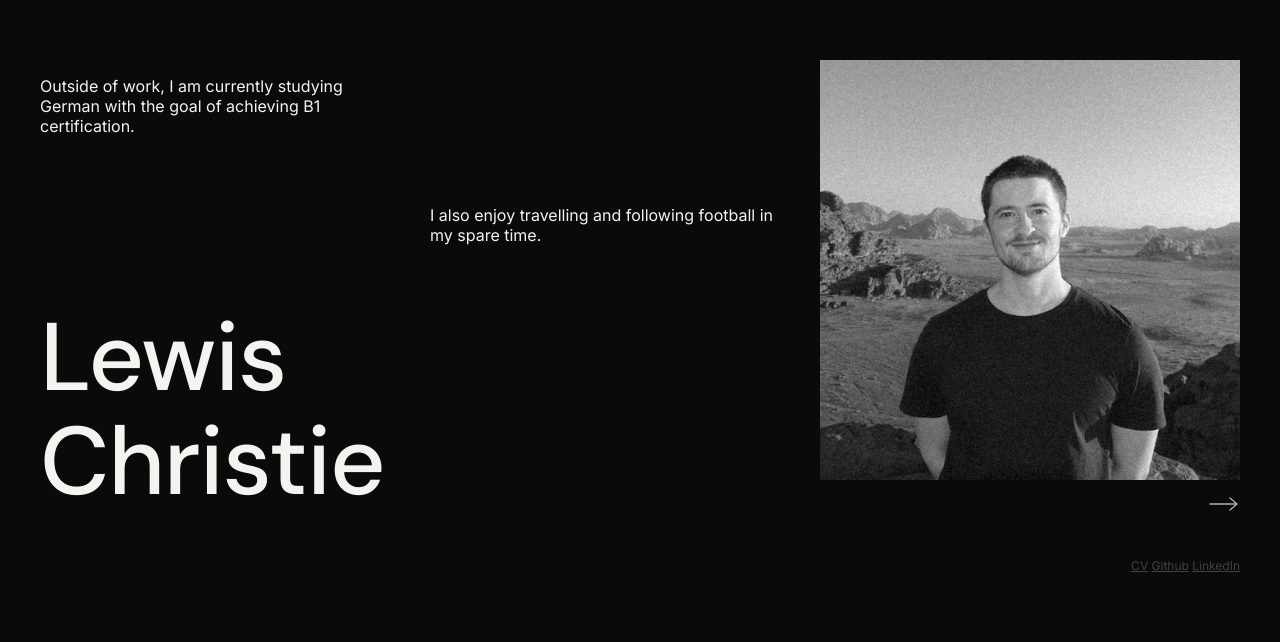
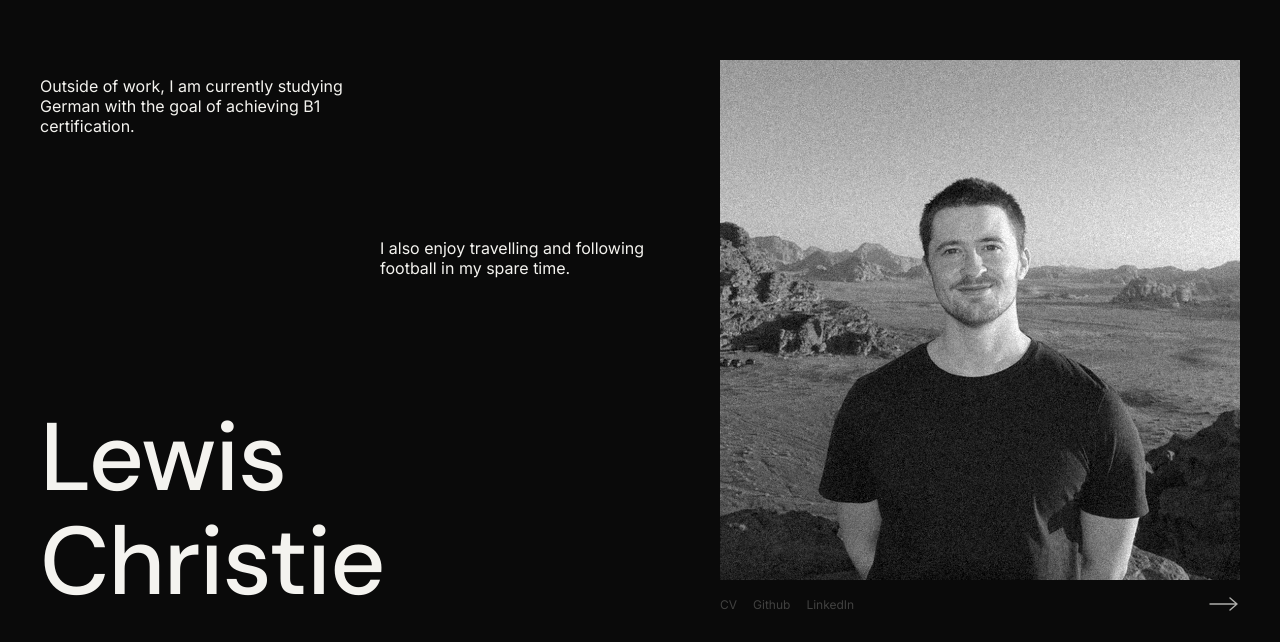
Before and after one commit to Vanilla487/portfolio, a plain HTML site: page index.html in a window 1280 px wide. Shown: the part 2810-3452 px from the top of the page. Before the commit the page ends 3399 px from the top, so only its background shows below. Drawn offline with Linux system fonts and the light colour scheme.

Commit message:
Move links beside the gallery arrow and enlarge the photo
CV, Github and LinkedIn now sit under the photo on the left, in line
with the next-photo arrow, replacing the footer. The photo column grows
from 420px to 520px.

Co-Authored-By: Claude Opus 5.5 <noreply@anthropic.com>
Claude-Session: https://claude.ai/code/session_01MExicr1FLKRb3Q75JYoS2Y

```diff
--- a/index.html
+++ b/index.html
@@ -197,6 +197,11 @@
         </div>
       </div>
       <div class="gallery-nav">
+        <nav class="links-row" aria-label="Links">
+          <a href="...">CV</a>
+          <a href="https://github.com/Vanilla487" target="_blank" rel="noopener">Github</a>
+          <a href="...">LinkedIn</a>
+        </nav>
         <button type="button" class="gallery-next" aria-label="Next photo">
           <svg viewBox="0 0 32 16" fill="none" stroke="currentColor" stroke-width="1.4" stroke-linecap="round" stroke-linejoin="round" aria-hidden="true"><path d="M2 8h27M22 2l7 6-7 6"/></svg>
         </button>
@@ -208,13 +213,6 @@
 
   </section>
 
-  <footer>
-    <nav class="links-row">
-    <a href="...">CV</a>
-    <a href="https://github.com/Vanilla487" target="_blank" rel="noopener">Github</a>
-    <a href="...">LinkedIn</a></nav>
-
-  </footer>
 
 </main>
 
--- a/main.css
+++ b/main.css
@@ -299,7 +299,7 @@
 
   #about {
   display: grid;
-  grid-template-columns: 1fr 1fr 420px;
+  grid-template-columns: 1fr 1fr 520px;
   grid-template-rows: auto auto auto 1fr;
   gap: 24px;
   padding-bottom: 0px;
@@ -367,9 +367,18 @@
 }
 .gallery-nav{
   display: flex;
-  justify-content: flex-end;
+  justify-content: space-between;
+  align-items: center;
   margin-top: 10px;
 }
+.links-row{
+  display: flex;
+  gap: 16px;
+  font-size: 12px;
+  color: var(--text-dimmer);
+}
+.links-row a{ text-decoration: none; transition: color 0.2s ease; }
+.links-row a:hover{ color: var(--text); }
 .gallery-nav button{
   padding: 6px 0 6px 12px;
   border: 0;
```
